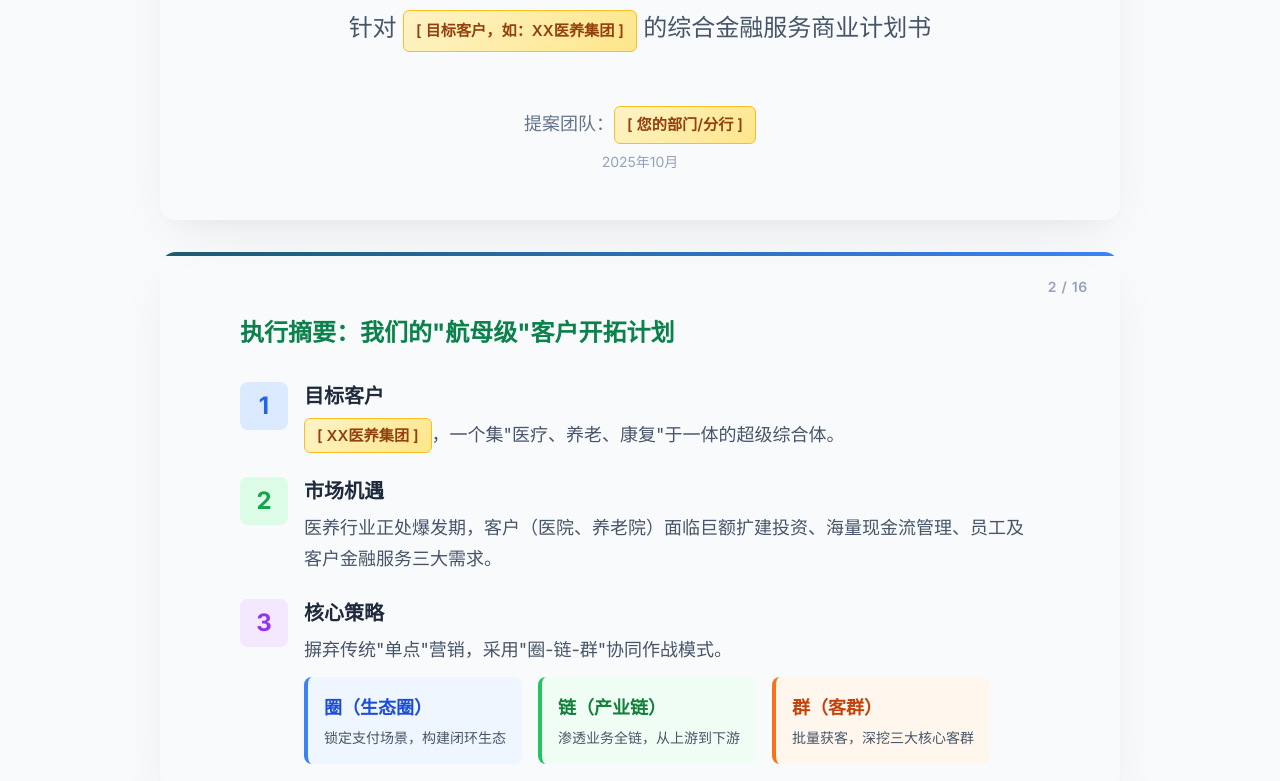
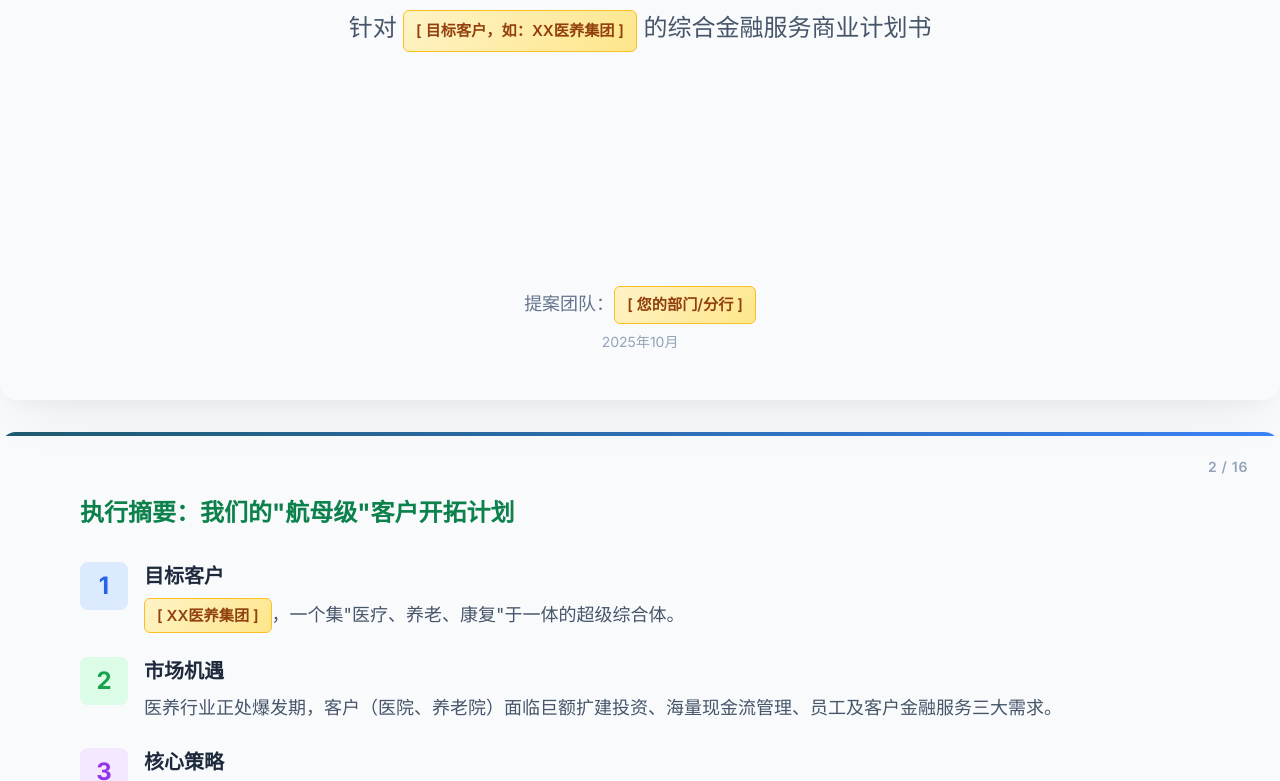
Before and after one commit to moonwithstone/test_ppt, a plain HTML site: page index.html in a window 1280 px wide. Shown: the part 384-1165 px from the top of the page. Drawn offline with nearby package versions, Linux system fonts and the light colour scheme.

Commit message:
Update index.html

```diff
--- a/index.html
+++ b/index.html
@@ -14,10 +14,10 @@
 
         /* Slide container */
         .slide {
-            width: 960px;
-            height: 540px;
-            max-width: 960px;
-            min-height: 540px;
+            width: 33.87cm;
+            height: 19.05cm;
+            max-width: 33.87cm;
+            min-height: 19.05cm;
             margin: 2rem auto;
             padding: 4rem 5rem;
             /* Added background image */
```
